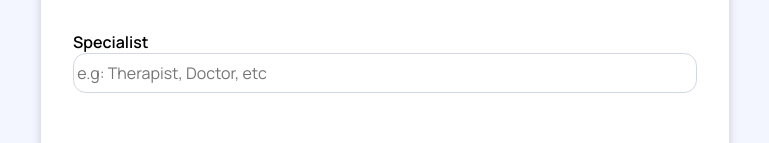
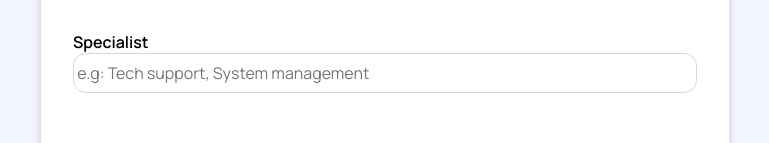
Before and after one commit to TapioGitio/JavaScript-React, a React (Vite) app: page /contacts in a window 1280 px wide. Shown: the part 859-1002 px from the top of the page, without its empty margins (255-1024 px from the left). Built offline with nearby package versions, Linux system fonts and the light colour scheme; some icons are missing.

Commit message:
made some changes in contactform

```diff
--- a/src/components/ContactForm.jsx
+++ b/src/components/ContactForm.jsx
@@ -24,6 +24,7 @@ const ContactForm = () => {
       }
 
       if(!validateEmail.test(contactFormData.email)) {
+        setErrors({})
         setErrors(prevErrors => ({...prevErrors, email: 'Please check your spelling, the format is wrong'}))
         return
       }
@@ -39,6 +40,7 @@ const ContactForm = () => {
       if(res.ok) {
         setSuccess(true)
         setContactFormData({ fullName: "", email: "", specialist: ""})
+        setErrors({})
       }
 
 
@@ -53,13 +55,6 @@ const ContactForm = () => {
   const handleChange = (e) => {
     const { name, value } = e.target
     setContactFormData({...contactFormData, [name]: value})
-
-    if(value.trim() === '') {
-
-      setErrors(prevErrors => ({...prevErrors, [name]: `Please enter your ${name}.`}))
-    } else {
-      setErrors(prevErrors => ({...prevErrors, [name]: ''}))
-    }
 
   }
 
@@ -92,7 +87,7 @@ const ContactForm = () => {
         </div>
         <div className="input-group">
             <label className="form-label">Specialist</label>
-            <input type="text" name='specialist' value={contactFormData.specialist} required className="form-input" placeholder=' e.g: Therapist, Doctor, etc' onChange={handleChange}/>
+            <input type="text" name='specialist' value={contactFormData.specialist} required className="form-input" placeholder=' e.g: Tech support, System management ' onChange={handleChange}/>
             <small className='error'>{errors.specialist && errors.specialist}</small>
         </div>
 
```
